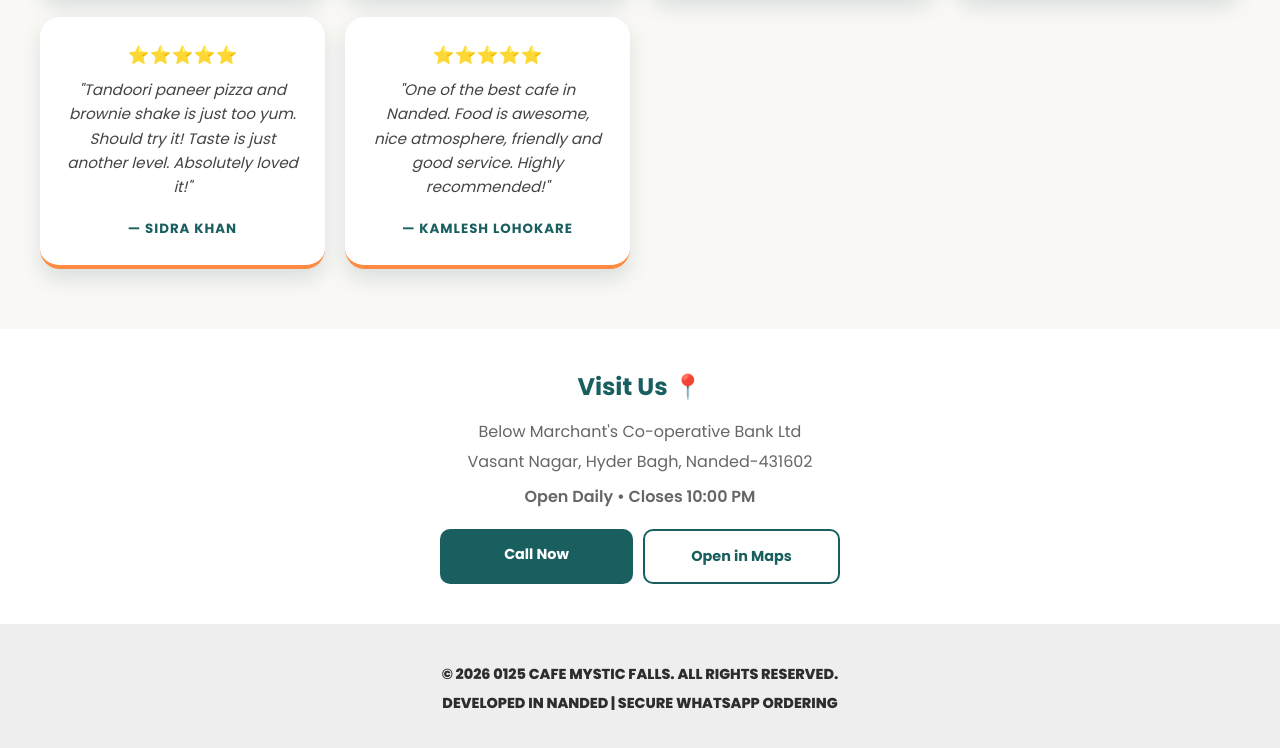
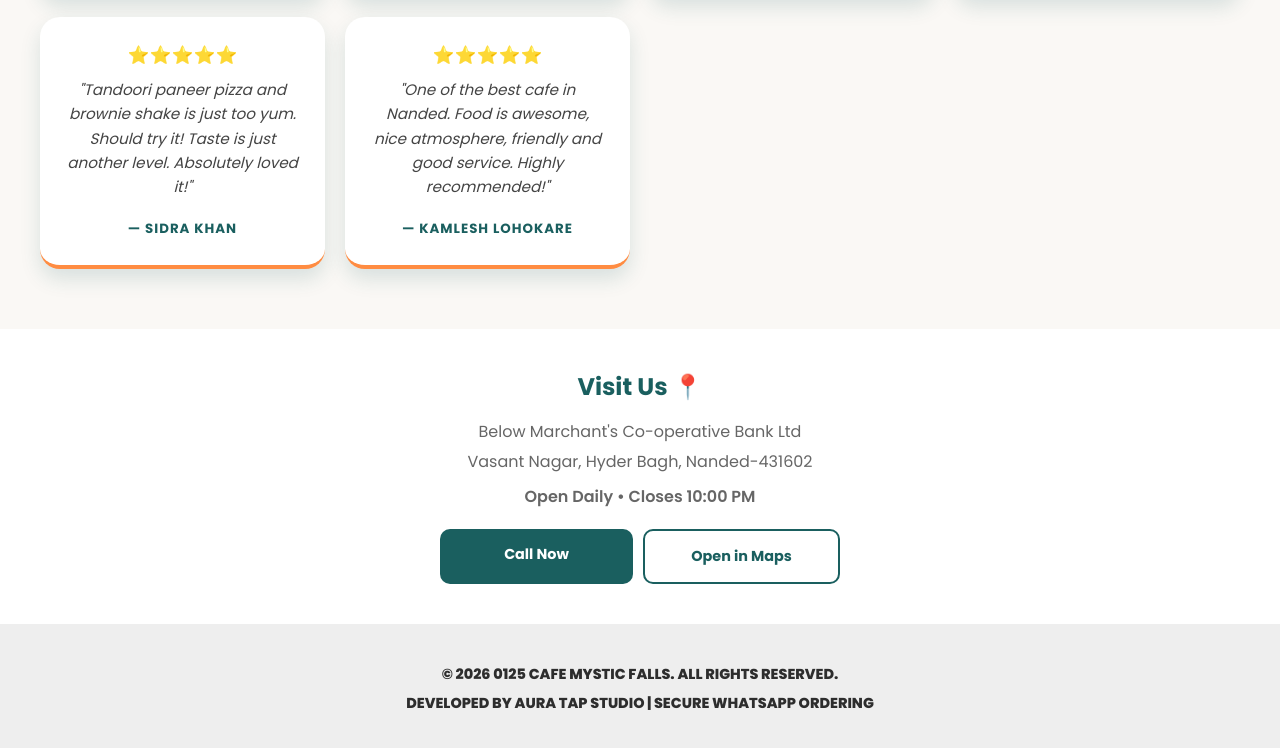
Before and after one commit to abhinavtapaskar-afk/0125-cafe-mystic-falls, a plain HTML site: page index.html in a window 1280 px wide. Shown: the part 2693-3441 px from the top of the page. Drawn offline with Linux system fonts and the light colour scheme.

Commit message:
Update footer developer credit in index.html

```diff
--- a/index.html
+++ b/index.html
@@ -141,7 +141,7 @@
 
 <footer class="footer">
     <p>© 2026 0125 CAFE MYSTIC FALLS. ALL RIGHTS RESERVED.</p>
-    <p class="footer-sub">DEVELOPED IN NANDED | SECURE WHATSAPP ORDERING</p>
+    <p class="footer-sub">DEVELOPED BY AURA TAP STUDIO | SECURE WHATSAPP ORDERING</p>
 </footer>
 
 </body>
```
